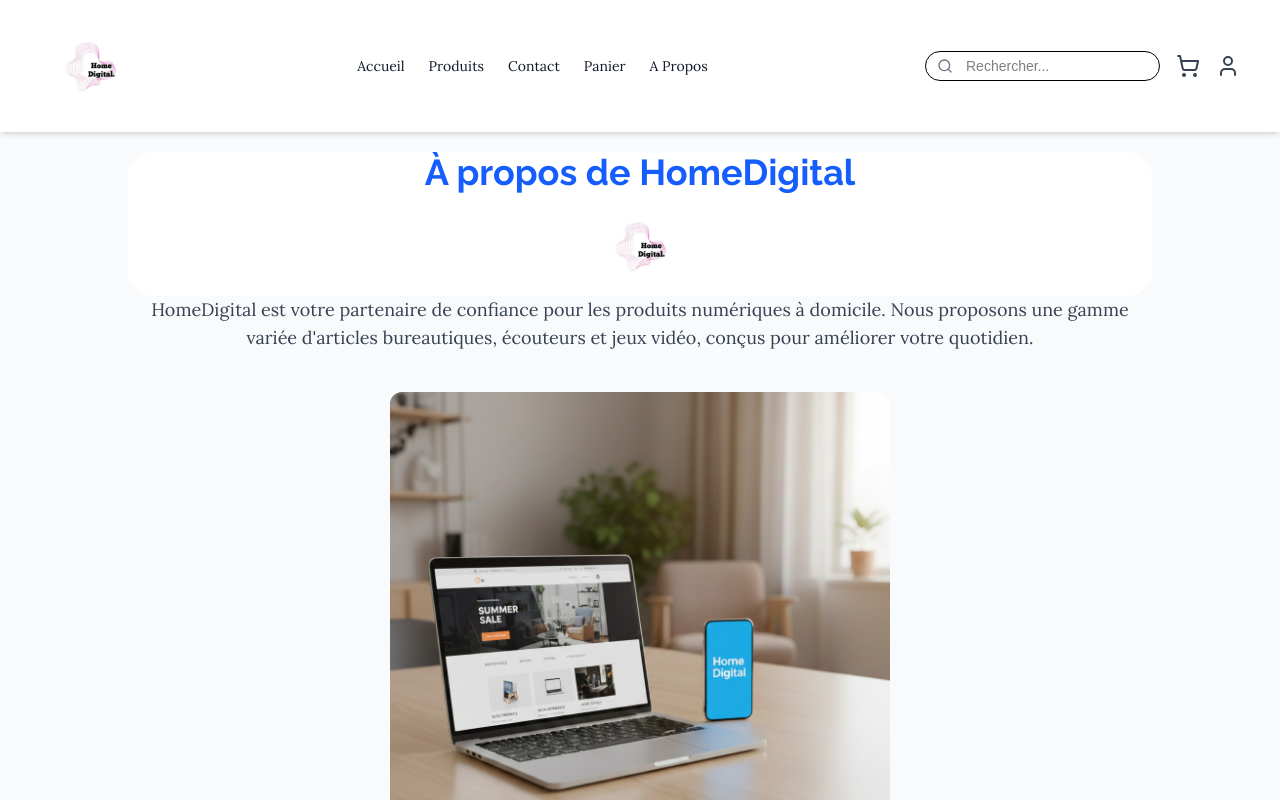
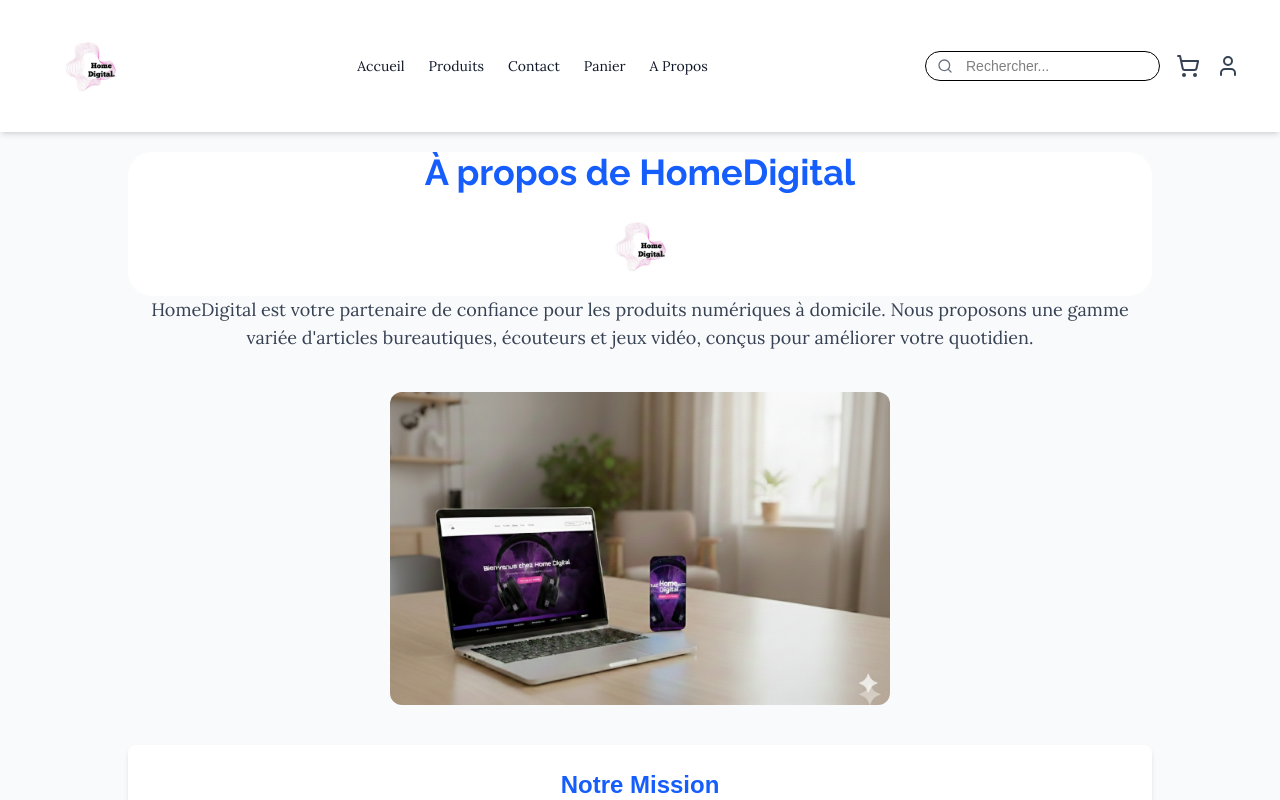
Before and after one commit to benjaminassah328-lgtm/home-digital, a Next.js app: page /Apropos in a window 1280 px wide. Shown: the top 800 px of the page. Built offline with nearby package versions, Linux system fonts and the light colour scheme.

Commit message:
modifiaction de l'image sur a propos de nous

```diff
--- a/components/APropos/Infos.tsx
+++ b/components/APropos/Infos.tsx
@@ -67,7 +67,7 @@
                 </motion.p>
                 <div className="flex justify-center items-center hadow hover:scale-105 transition bg-transparent  rounded-3xl mb-10">
                      <Image
-                            src="/images/referenceHG.jpeg"
+                            src="/images/referenceHG2.jpeg"
                             alt="Home Digital"
 
                             width={500}
```
Also changed, not shown: public/images/referenceHG2.jpeg (added).
